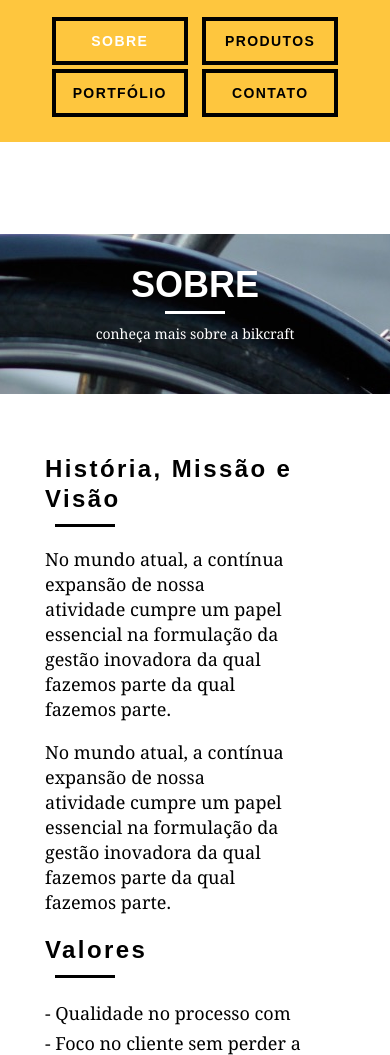
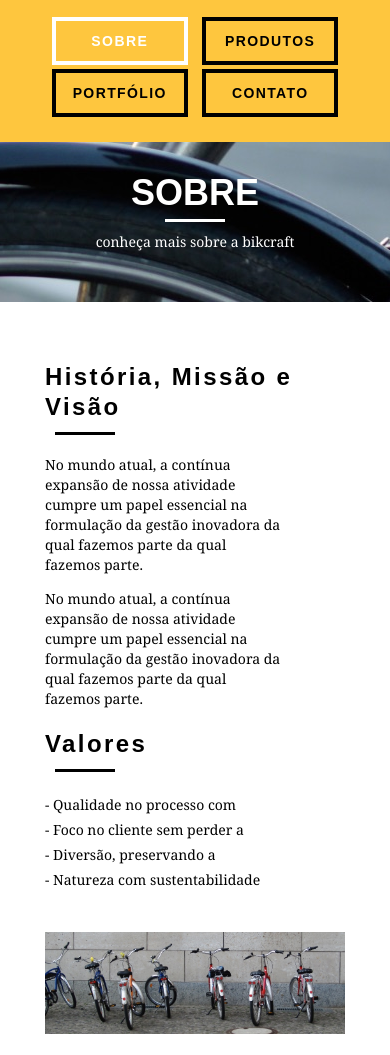
Before and after one commit to mnagahama/curso-origamid, a plain HTML site: page Web_Design_Completo/sobre.html in a window 390 px wide. Shown: the part 80-1135 px from the top of the page. Drawn offline with Linux system fonts and the light colour scheme.

Commit message:
grid-sobre

```diff
--- a/Web_Design_Completo/css/responsivo.css
+++ b/Web_Design_Completo/css/responsivo.css
@@ -23,6 +23,8 @@
 
 /*Smartphone style*/
 @media only screen and (max-width: 787px) {
+
+/*Header*/
 .header {
 	position: relative;
 	padding-bottom: 0px;
@@ -48,7 +50,10 @@
 
 .header_menu ul li a:hover {
 	border: 4px solid #fff;
+}
 
+.header_menu ul li a.menu_ativo {
+  border-color: #fff;
 }
 
 /*Introducao*/
@@ -63,6 +68,9 @@
   background-size: cover;
 }
 
+.introducao-interna {
+ 	margin-top: 0px;
+}
 /*Call*/
 .call {
 	padding-top: 10px;
@@ -72,4 +80,17 @@
 .qualidade:after {
 	display: none;
 }
+
+/*Sobre*/
+.missao_sobre  p{
+	font-size: 14px;
+	line-height: 20px;
+	padding-right: 60px;
 }
+
+.missao_sobre  ul li{
+	font-size: 14px;
+	line-height: 25px;
+}
+
+}
```
